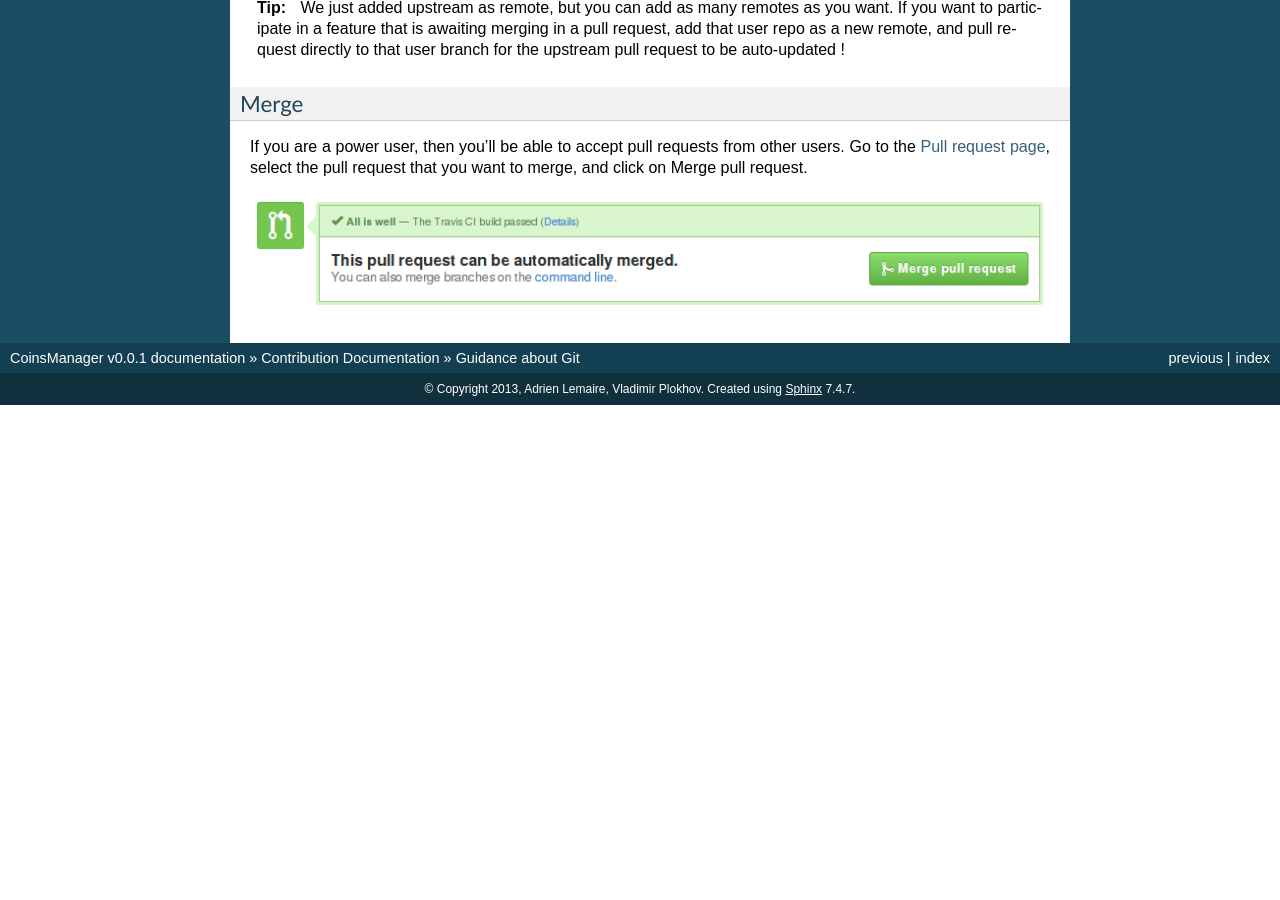
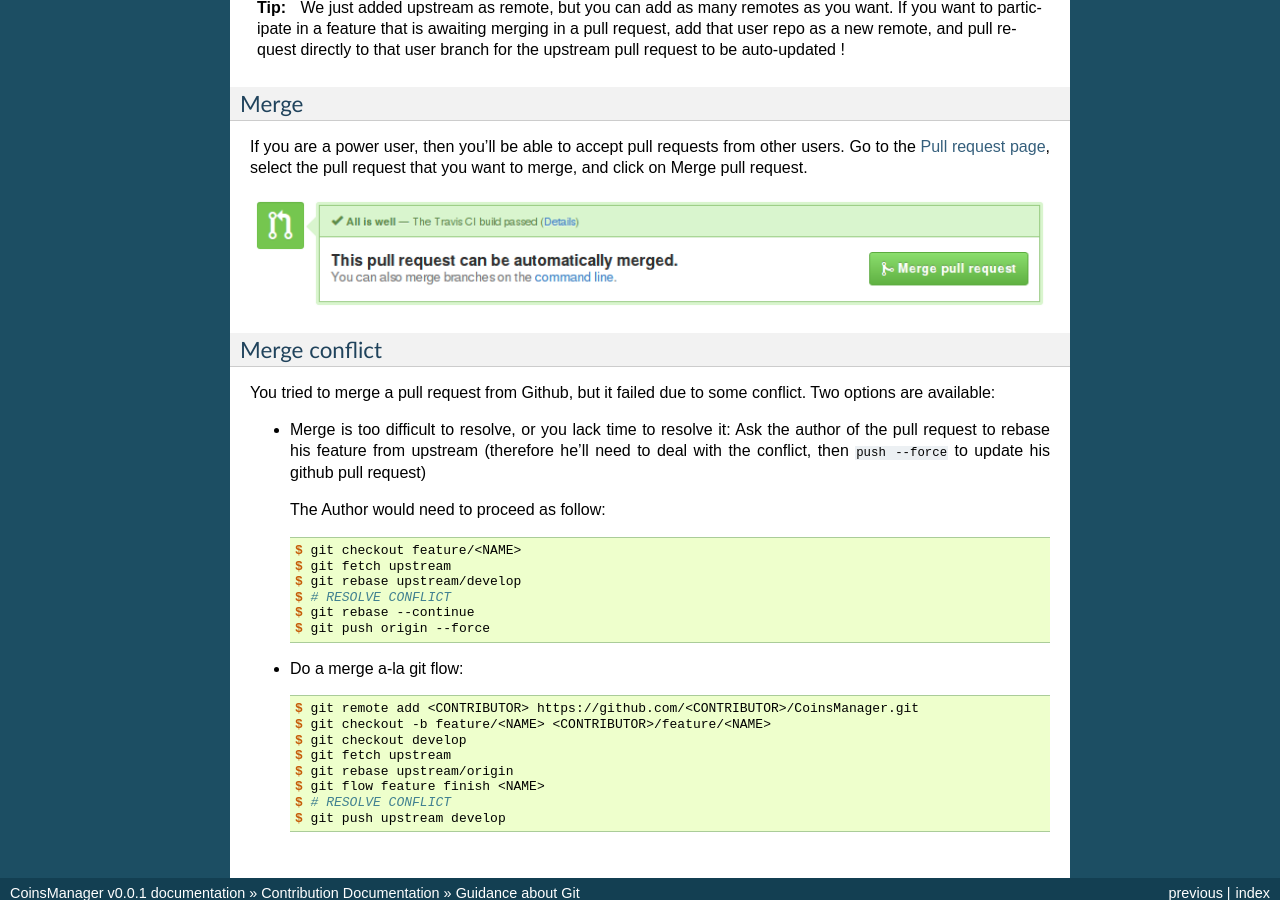
Before and after one commit to CoinsManager/CoinsManager, a Sphinx documentation site: the page built from docs/Contributions/2_git.rst, in a window 1280 px wide and 900 px high, scrolled down 2223 px. Built offline with Sphinx 7.4.7, drawn with Linux system fonts in a browser that asks for light colours; formulas are drawn with MathJax 3; before the commit the page ends 2628 px from its top, so only the background shows below that.

Commit message:
add conflict resolution methods

```diff
--- a/docs/Contributions/2_git.rst
+++ b/docs/Contributions/2_git.rst
@@ -123,3 +123,38 @@ select the pull request that you want to merge, and click on :guilabel:`Merge
 pull request`.
 
 .. image:: ../_static/git_merge.png
+
+Merge conflict
+~~~~~~~~~~~~~~
+You tried to merge a pull request from Github, but it failed due to some
+conflict. Two options are available:
+
+* Merge is too difficult to resolve, or you lack time to resolve it: Ask the
+  author of the pull request to rebase his feature from upstream (therefore
+  he'll need to deal with the conflict, then ``push --force`` to update his
+  github pull request)
+
+  The Author would need to proceed as follow:
+
+  .. code-block:: console
+
+      $ git checkout feature/<NAME>
+      $ git fetch upstream
+      $ git rebase upstream/develop
+      $ # RESOLVE CONFLICT
+      $ git rebase --continue
+      $ git push origin --force
+
+
+* Do a merge a-la git flow:
+
+  .. code-block:: console
+
+      $ git remote add <CONTRIBUTOR> https://github.com/<CONTRIBUTOR>/CoinsManager.git
+      $ git checkout -b feature/<NAME> <CONTRIBUTOR>/feature/<NAME>
+      $ git checkout develop
+      $ git fetch upstream
+      $ git rebase upstream/origin
+      $ git flow feature finish <NAME>
+      $ # RESOLVE CONFLICT
+      $ git push upstream develop
```
